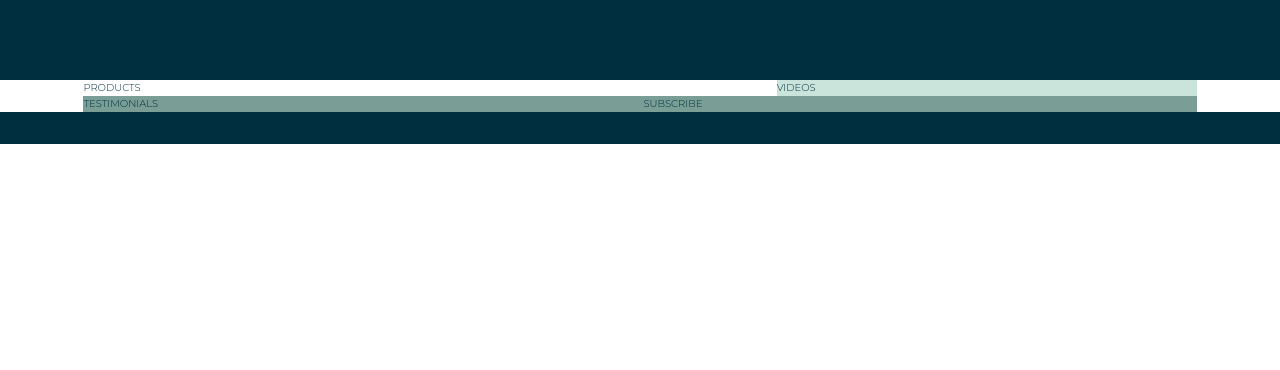
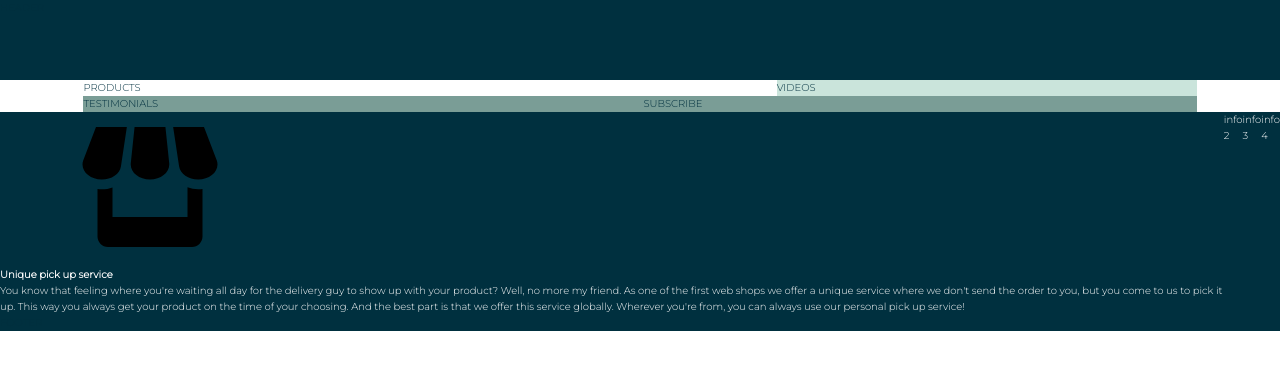
Before and after one commit to ewaldvveen/freeCodeCamp, a website: page 01 - Responsive Web Design/III - Build a Product Landing Page/index.html in a window 1280 px wide. Drawn offline with Linux system fonts and the light colour scheme.

Commit message:
Started working on the Company Info section

```diff
--- a/01 - Responsive Web Design/III - Build a Product Landing Page/index.html
+++ b/01 - Responsive Web Design/III - Build a Product Landing Page/index.html
@@ -30,7 +30,16 @@
             SUBSCRIBE
         </div>
         <div class="company">
-            COMPANY INFORMATION
+            <div class="info">
+                <svg class="info__icon">
+                    <use xlink:href="img/sprite.svg#icon-shop"></use>
+                </svg>
+                <h4 class="heading-4">Unique pick up service</h4>
+                <p class="info__text">You know that feeling where you're waiting all day for the delivery guy to show up with your product? Well, no more my friend. As one of the first web shops we offer a unique service where we don't send the order to you, but you come to us to pick it up. This way you always get your product on the time of your choosing. And the best part is that we offer this service globally. Wherever you're from, you can always use our personal pick up service!</p>
+            </div>
+            <div class="info">info 2</div>
+            <div class="info">info 3</div>
+            <div class="info">info 4</div>
         </div>
         <div class="footer">
             FOOTER
--- a/01 - Responsive Web Design/III - Build a Product Landing Page/sass/_base.scss
+++ b/01 - Responsive Web Design/III - Build a Product Landing Page/sass/_base.scss
@@ -3,6 +3,7 @@ $color-primary:#7a9d96;
 $color-secondary: #dcae1d;
 $color-dark: #00303f;
 $color-light: #cae4db;
+$color-white: #ffffff;
 
 // FONT VARIABLES
 $font-primary: 'Montserrat', sans-serif;
--- a/01 - Responsive Web Design/III - Build a Product Landing Page/sass/_company.scss
+++ b/01 - Responsive Web Design/III - Build a Product Landing Page/sass/_company.scss
@@ -1,4 +1,8 @@
 .company {
     background-color: $color-dark;
     grid-column: full-start / full-end;
+    display: flex;
+    justify-content: center;
+
+    color: $color-white;
 }
```
Also changed, not shown: 01 - Responsive Web Design/III - Build a Product Landing Page/css/style.css, 01 - Responsive Web Design/III - Build a Product Landing Page/img/SVG/emoji-happy.svg (added), 01 - Responsive Web Design/III - Build a Product Landing Page/img/SVG/mail.svg (added), 01 - Responsive Web Design/III - Build a Product Landing Page/img/SVG/rocket.svg (added), 01 - Responsive Web Design/III - Build a Product Landing Page/img/SVG/shop.svg (added), 01 - Responsive Web Design/III - Build a Product Landing Page/img/SVG/thumbs-up.svg (added), 01 - Responsive Web Design/III - Build a Product Landing Page/img/SVG/wallet.svg (added), 01 - Responsive Web Design/III - Build a Product Landing Page/img/SVG/youtube.svg (added), 01 - Responsive Web Design/III - Build a Product Landing Page/img/sprite.svg (added).
